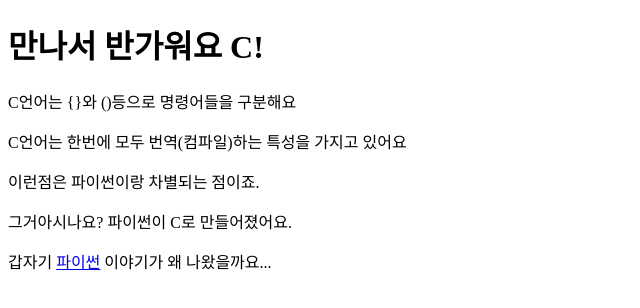
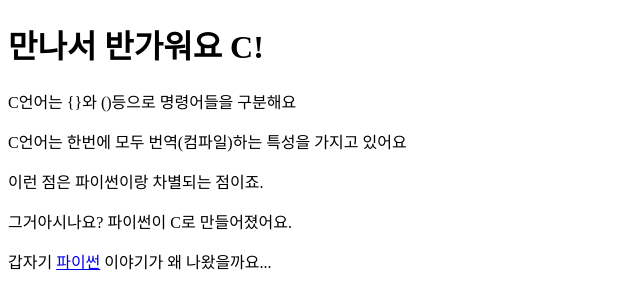
Before and after one commit to albert3456-1/26-1-dev-intro, a plain HTML site: page week2/c.html in a window 1280 px wide. Shown: the full height of the page, 0-640 px from the left. Drawn offline with Linux system fonts and the light colour scheme.

Commit message:
2주차 다시 제출

```diff
--- a/week2/c.html
+++ b/week2/c.html
@@ -9,7 +9,7 @@
     <h1>만나서 반가워요 C!</h1>
     <p>C언어는 {}와 ()등으로 명령어들을 구분해요</p>
     <p>C언어는 한번에 모두 번역(컴파일)하는 특성을 가지고 있어요</p>
-    <p>이런점은 파이썬이랑 차별되는 점이죠.</p>
+    <p>이런 점은 파이썬이랑 차별되는 점이죠.</p>
     <p>그거아시나요? 파이썬이 C로 만들어졌어요.</p>
     <p>갑자기 <a href="../index.html">파이썬</a> 이야기가 왜 나왔을까요...</p>
 </body>
```
Also changed, not shown: 1 other file.
